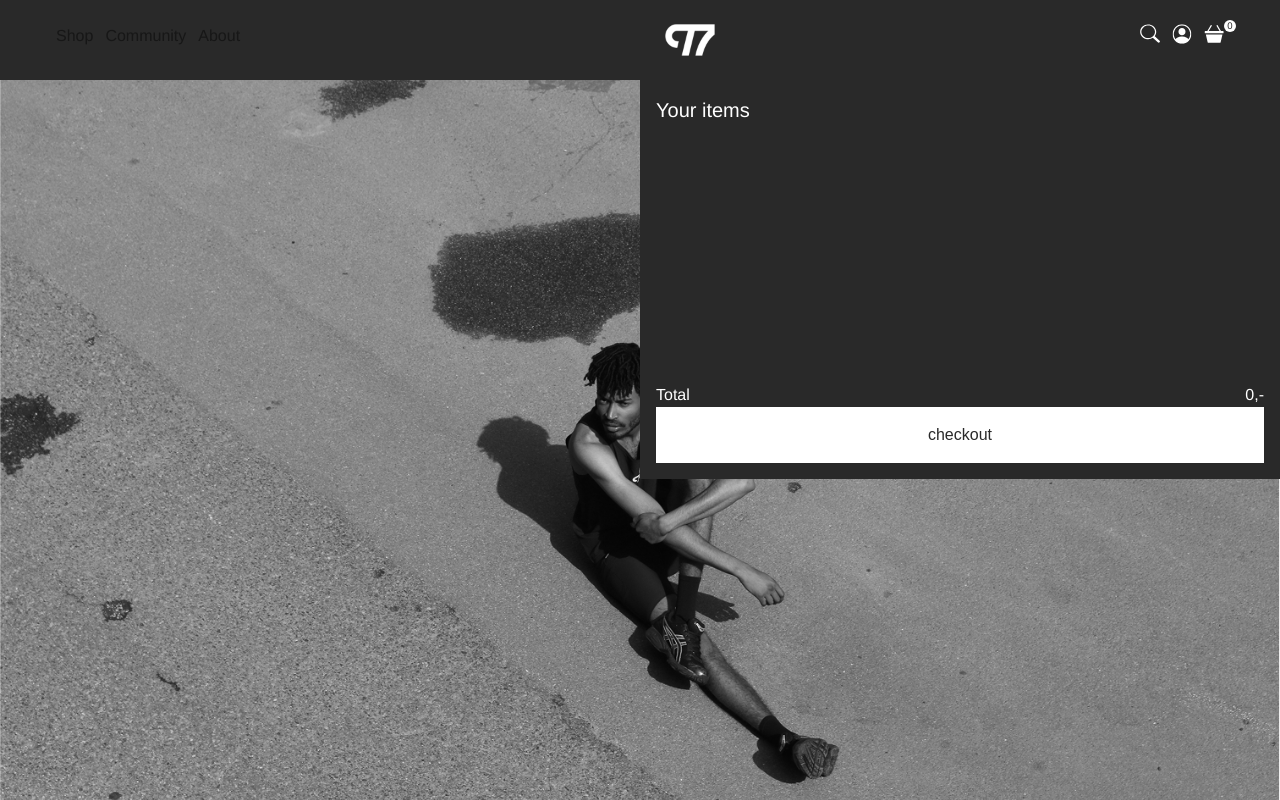
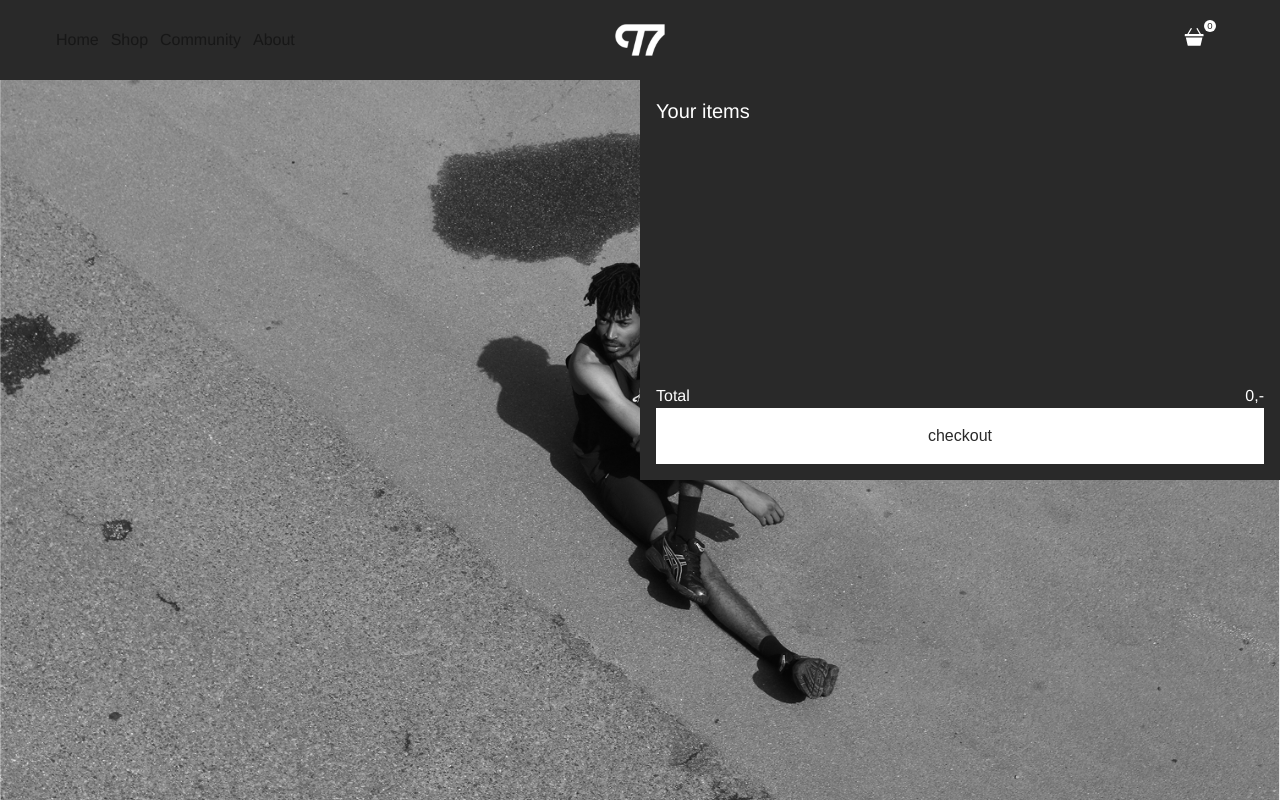
Before and after one commit to sagecave/web_9tseven, a Next.js app: page / in a window 1280 px wide. Both pictures are taken after a click on the button "Open Basket". Shown: the top 800 px of the page. Built offline with nearby package versions, Linux system fonts and the light colour scheme; no server answers; the database is empty.

Commit message:
hamer burger er fixed

```diff
--- a/components/Hamburger/HamburgerMenu.jsx
+++ b/components/Hamburger/HamburgerMenu.jsx
@@ -23,7 +23,7 @@ const HamburgerMenu = () => {
   };
   return (
     <>
-      <div className="flex justify-between absolute w-full   p-8 z-20 md:hidden">
+      <div className="flex justify-between fixed w-full p-8 z-20 md:hidden">
         <button type="button" aria-expanded={isOpen} aria-label="Open Menu" onClick={handleMenuClick} className=" cursor-pointer">
           <div className="flex flex-col gap-1">
             <span className=" w-6 h-0.5 bg-main_white"></span>
@@ -39,7 +39,7 @@ const HamburgerMenu = () => {
         {isOpen && <div></div>}
         {!isOpen && (
           <ul className="flex gap-3 ">
-            <li>
+            {/* <li>
               <Link href="#">
                 <Image src={loop} alt="Logo" width={20} height={20} />
               </Link>
@@ -48,24 +48,25 @@ const HamburgerMenu = () => {
               <Link href="#">
                 <Image src={personCircle} alt="Logo" width={20} height={20} />
               </Link>
-            </li>
+            </li> */}
             <li>
-              <Link href="#">
               <button type="button" aria-expanded={isBasketOpen} aria-label="Open Basket" onClick={handleBasketClick} className=" cursor-pointer">
                 <Image src={basketIcon} alt="Logo" width={20} height={20} />
                 <div className="absolute top-6.5 right-5.5 bg-main_white text-main_black rounded-full border-main_black w-3 h-3 flex justify-center items-center">
                   <div className="text-[0.6rem]">{allProductQuantities}</div>
                 </div>
               </button>
-              </Link>
             </li>
           </ul>
         )}
       </div>
-      <nav className="w-full p-10 md:pt-6 md:pb-6 md:pl-14 md:pr-14 bg-main_black ">
-        <div className={"hidden    md:flex md:justify-between"}>
+      <nav className="w-full p-10 md:pt-6 md:pb-6 md:pl-14 md:pr-14 bg-main_black fixed top-0 left-0 z-10">
+        <div className={"hidden  md:flex md:justify-between items-center"}>
           <div>
-            <ul className="flex gap-3 ">
+            <ul className="flex gap-3 w-10 ">
+              <li className="hover:text-main_white hover:underline">
+                <Link href="/">Home</Link>
+              </li>
               <li className="hover:text-main_white hover:underline">
                 <Link href="/productPage">Shop</Link>
               </li>
@@ -83,8 +84,8 @@ const HamburgerMenu = () => {
             </Link>
           </div>
           <div className={`${isOpen ? "hidden" : "block"}`}>
-            <ul className="flex gap-3 ">
-              <li>
+            <ul className="flex gap-3 w-10 ">
+              {/* <li>
                 <Link href="#">
                   <Image src={loop} alt="Logo" width={20} height={20} />
                 </Link>
@@ -93,16 +94,14 @@ const HamburgerMenu = () => {
                 <Link href="#">
                   <Image src={personCircle} alt="Logo" width={20} height={20} />
                 </Link>
-              </li>
+              </li> */}
               <li>
-                <Link href="#">
                 <button type="button" aria-expanded={isBasketOpen} aria-label="Open Basket" onClick={handleBasketClick} className=" cursor-pointer">
                   <Image src={basketIcon} alt="Logo" width={20} height={20} />
-                    <div className="absolute top-5 right-11 bg-main_white text-main_black rounded-full border-main_black w-3 h-3 flex justify-center items-center">
+                  <div className="absolute top-5 right-16 bg-main_white text-main_black rounded-full border-main_black w-3 h-3 flex justify-center items-center">
                     <div className="text-[0.6rem]">{allProductQuantities}</div>
                   </div>
                 </button>
-                </Link>
               </li>
             </ul>
           </div>
@@ -110,10 +109,13 @@ const HamburgerMenu = () => {
       </nav>
       <AnimatePresence>
         {isOpen && (
-          <motion.div className="w-full h-1/2 bg-main_black z-12 absolute mt-[-1px] " key="modal" initial={{ y: -300, opacity: 1 }} animate={{ y: 0, opacity: 1 }} exit={{ y: -300, opacity: 0 }} transition={{ ease: "easeOut", duration: 0.5 }}>
+          <motion.div className="w-full h-1/2 bg-main_black z-12 fixed mt-20  " key="modal" initial={{ y: -300, opacity: 1 }} animate={{ y: 0, opacity: 1 }} exit={{ y: -300, opacity: 0 }} transition={{ ease: "easeOut", duration: 0.5 }}>
             <div className=" p-6">
               <div>
                 <ul className={`${isOpen ? "flex flex-col z-11 text-HeaderSizeBig text-alternativ_white " : "flex gap-3"}`}>
+                  <li className="hover:text-main_white hover:underline">
+                    <Link href="/">Home</Link>
+                  </li>
                   <li className="hover:text-main_white hover:underline">
                     <Link href="/productPage">Shop</Link>
                   </li>
--- a/components/basket/BasketModal.jsx
+++ b/components/basket/BasketModal.jsx
@@ -43,7 +43,7 @@ const BasketModal = ({ isBasketOpen, setBasketOpen }) => {
       <AnimatePresence>
         {isBasketOpen && (
           <motion.div
-            className="w-full md:w-1/2 h-1/2 bg-main_black z-12 absolute mt-[-1px] md:left-1/2 flex flex-col gap-4 p-4 "
+            className="w-full md:w-1/2 h-1/2 bg-main_black z-12 fixed mt-20 md:left-1/2 flex flex-col gap-4 p-4 "
             key="modal"
             initial={{ x: 300, opacity: 1 }}
             animate={{ x: 0, opacity: 1 }}
--- a/components/basket/BasketProductCard.jsx
+++ b/components/basket/BasketProductCard.jsx
@@ -35,7 +35,7 @@ const BasketProductCard = ({ title, id, productImages, item, price, variant = "b
       headerVariantStyles = "text-main_black text-HeaderSizeSmall";
       paragraphVariantStyles = "text-ParagraphSize text-alternativ_black";
       buttonsStyle = "hidden";
-      cardContainer = "flex w-auto h-[14rem] md:flex-row justify-between items-center mt-2 border-alternativ_white ml-2 border-1 p-2";
+      cardContainer = "flex w-auto h-[8rem] md:flex-row justify-between items-center mt-2 border-alternativ_white ml-2 border-1 p-2";
 
       break;
     case "blackBackground":
--- a/src/app/paymentPage/page.js
+++ b/src/app/paymentPage/page.js
@@ -2,7 +2,7 @@ import Payment from "../../../components/StripeComponent/Payment";
 
 export default function Home() {
   return (
-    <section className="grid col-start-2 col-end-3 ">
+    <section className="grid col-start-2 col-end-3 mt-20">
       <Payment></Payment>
     </section>
   );
```
Lines whose indentation alone changed are shown as unchanged.
